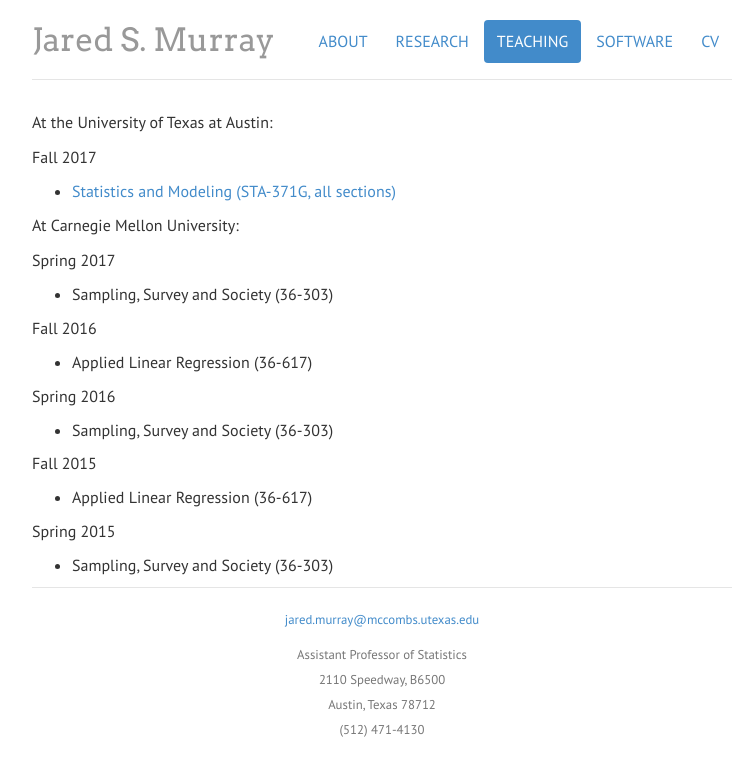
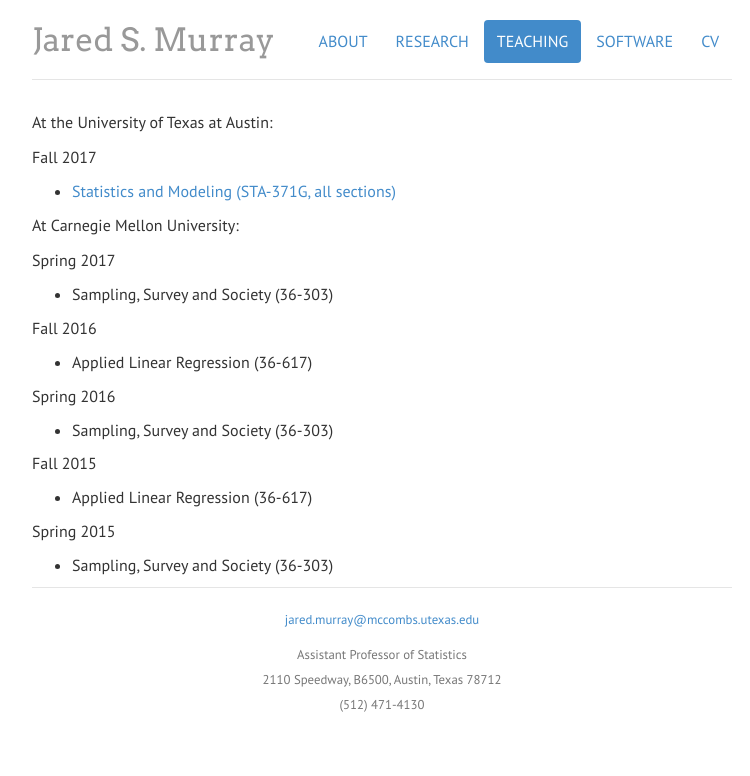
Before and after one commit to jaredsmurray/jaredsmurray.github.io, a Jekyll site: the page built from teaching/index.md, in a window 1280 px wide. Shown: the top 776 px of the page, without its empty margins (258-1008 px from the left). Built offline with Jekyll 4.4.1, drawn with Linux system fonts in a browser that asks for light colours.

Commit message:
fix contact + 371g link

```diff
--- a/_layouts/default.html
+++ b/_layouts/default.html
@@ -71,8 +71,7 @@
         </p>
         <p align="center">
 Assistant Professor of Statistics<br>
-2110 Speedway, B6500<br>
-Austin, Texas 78712 <br>
+2110 Speedway, B6500, Austin, Texas 78712 <br>
 (512) 471-4130
         </p>
       </div>
--- a/teaching/index.md
+++ b/teaching/index.md
@@ -8,7 +8,7 @@
 
 Fall 2017
 
-- [Statistics and Modeling (STA-371G, all sections)](sta371g_f17)
+- [Statistics and Modeling (STA-371G, all sections)](../sta371g_f17)
 
 At Carnegie Mellon University:
 
```
